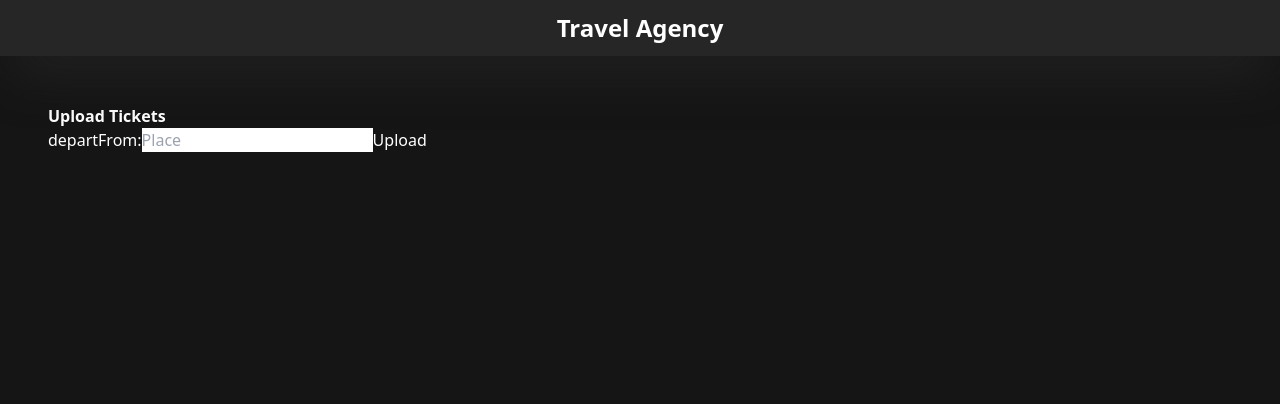
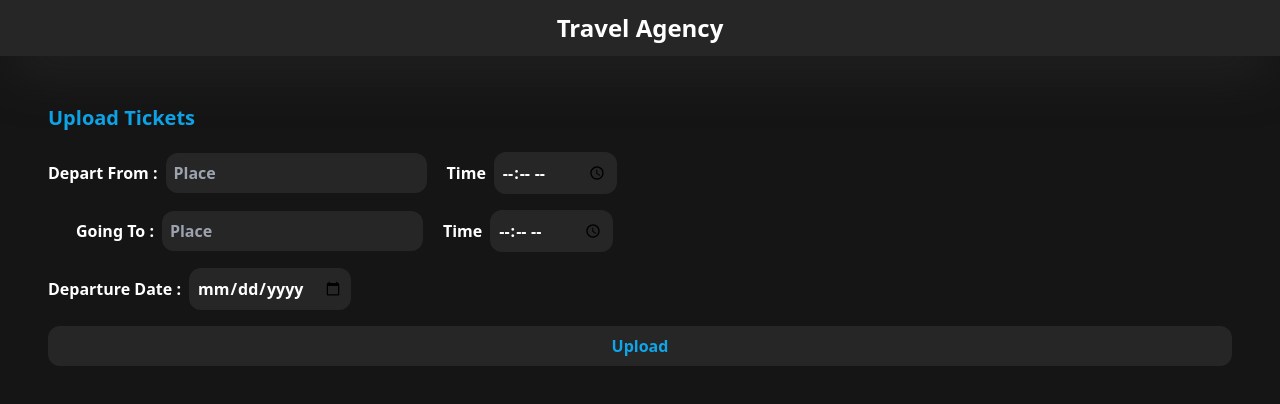
Before and after one commit to VishwanthBarma/online_travel_agency, a Next.js app: page /agency/1/uploadtickets in a window 1280 px wide. Shown: the top 404 px of the page. Built offline with nearby package versions, Linux system fonts and the light colour scheme.

Commit message:
update: uploadtickets api

```diff
--- a/pages/agency/[id]/uploadtickets.tsx
+++ b/pages/agency/[id]/uploadtickets.tsx
@@ -21,12 +21,12 @@ export default function UploadTickets() {
     place: '',
     time: '',
   });
-  const [departureDate, setDepartureDate] = useState(null);
+  const [departureDate, setDepartureDate] = useState('');
 
 
   const handleSubmit = async (e: any) => {
     e.preventDefault();
-    const data = { departFrom };
+    const data = { departFrom, goingTo, departureDate };
     const response = await fetch('/api/tickets/uploadtickets', {
       method: 'POST',
       headers: {
@@ -34,22 +34,44 @@ export default function UploadTickets() {
       },
       body: JSON.stringify(data)
     });
+
+    const result = response.json();
+    console.log(result);
+
     setDepartFrom({place: '', time: ''});
+    setGoingTo({place: '', time: ''});
+    setDepartureDate('');
   }
 
   return (
     <div className='p-12'>
-      <h1 className='font-semibold'>Upload Tickets</h1>
-      <form onSubmit={handleSubmit}>
-        <label>
-          departFrom:
-          <input className='text-black' type="text" value={departFrom.place} placeholder='Place'
+      <h1 className='font-bold text-xl text-sky-500 mb-5'>Upload Tickets</h1>
+      <form className='flex flex-col space-y-4' onSubmit={handleSubmit}>
+        <label className='font-semibold'>
+          Depart From :
+          <input className='p-2 mr-5 rounded-xl mx-2 outline-none bg-neutral-800 font-bold' type="text" value={departFrom.place} placeholder='Place'
            onChange={(e) => setDepartFrom({...departFrom, place: e.target.value})}></input>
-          {/* <input className='text-black' type="time" value={departFrom.time} placeholder='Time' */}
-           {/* onChange={(e) => setDepartFrom({...departFrom, time: e.target.value})}></input> */}
+           <a className='font-semibold mr-2'>Time</a>
+          <input className='p-2 outline-none bg-neutral-800 rounded-xl' type="time" value={departFrom.time} placeholder='Time'
+            onChange={(e) => setDepartFrom({...departFrom, time: e.target.value})}></input>
         </label>
 
-        <button type="submit">Upload</button>
+        <label className='font-semibold ml-7'>
+          Going To :
+          <input className='p-2 mr-5 rounded-xl mx-2 outline-none bg-neutral-800 font-bold' type="text" value={goingTo.place} placeholder='Place'
+           onChange={(e) => setGoingTo({...goingTo, place: e.target.value})}></input>
+           <a className='font-semibold mr-2'>Time</a>
+          <input className='p-2 outline-none bg-neutral-800 rounded-xl' type="time" value={goingTo.time} placeholder='Time'
+            onChange={(e) => setGoingTo({...goingTo, time: e.target.value})}></input>
+        </label>
+
+        <label className='font-semibold'>
+          Departure Date :
+          <input className='p-2 outline-none bg-neutral-800 rounded-xl ml-2' type="date" value={departureDate} placeholder='Time'
+            onChange={(e) => setDepartureDate(e.target.value)}></input>
+        </label>
+
+        <button type="submit" className='bg-neutral-800 rounded-xl p-2 text-sky-500 font-bold hover:bg-opacity-80'>Upload</button>
       </form>
     </div>
   )
```
